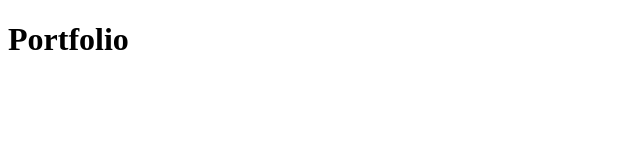
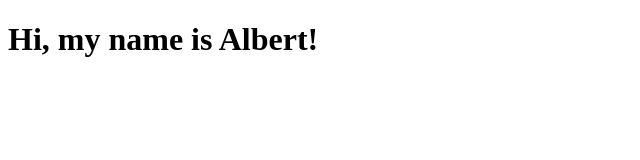
Before and after one commit to pykam/portfolio, a plain HTML site: page index.html in a window 1280 px wide. Shown: the whole page, without its empty margins (0-640 px from the left). Drawn offline with Linux system fonts and the light colour scheme.

Commit message:
Update index.html

```diff
--- a/index.html
+++ b/index.html
@@ -6,6 +6,6 @@
     <title>Portfolio</title>
 </head>
 <body>
-    <h1>Portfolio</h1>
+    <h1>Hi, my name is Albert!</h1>
 </body>
 </html>
```
